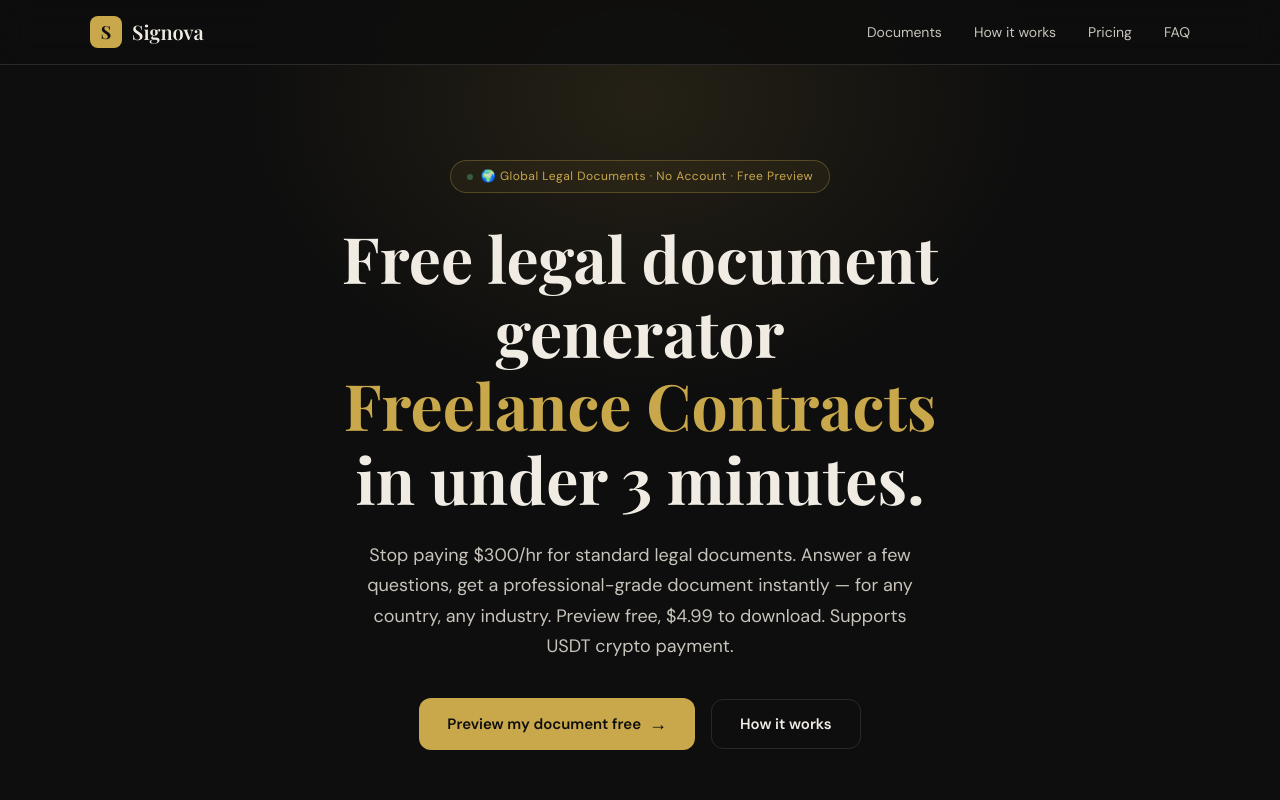
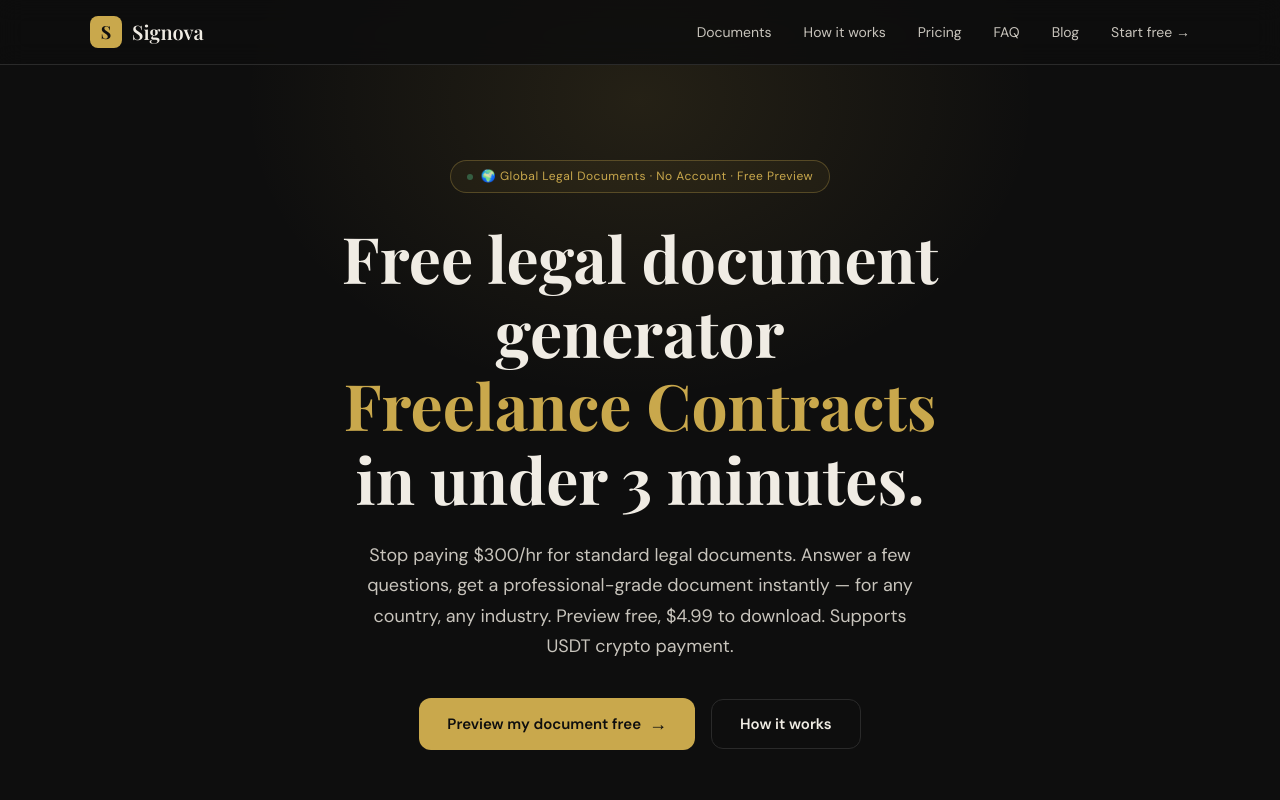
Before and after one commit to dgtalquantumleap-ai/signova, a React (Vite) app: page / in a window 1280 px wide. Shown: the top 800 px of the page. Built offline with nearby package versions, Linux system fonts and the light colour scheme; no server answers.

Commit message:
fix: add Blog + Start free CTA to mobile nav

```diff
--- a/src/pages/Landing.css
+++ b/src/pages/Landing.css
@@ -635,4 +635,12 @@
   /* ── Footer ── */
   .footer-links { flex-wrap: wrap; justify-content: center; gap: 16px; }
   .footer-disc { font-size: 11px; padding: 0 8px; }
+
+  /* ── Mobile nav CTA ── */
+  .nav-cta-link {
+    color: var(--gold) !important;
+    font-weight: 700 !important;
+    background: rgba(201,168,76,0.08);
+    border-top: 1px solid rgba(201,168,76,0.2) !important;
+  }
 }
--- a/src/pages/Landing.jsx
+++ b/src/pages/Landing.jsx
@@ -452,6 +452,8 @@ export default function Landing() {
             <a href="#how" onClick={closeNav}>How it works</a>
             <a href="#pricing" onClick={closeNav}>Pricing</a>
             <a href="#faq" onClick={closeNav}>FAQ</a>
+            <a href="/blog" onClick={closeNav}>Blog</a>
+            <a href="#documents" onClick={closeNav} className="nav-cta-link">Start free →</a>
           </div>
           <button
             className="hamburger"
```
